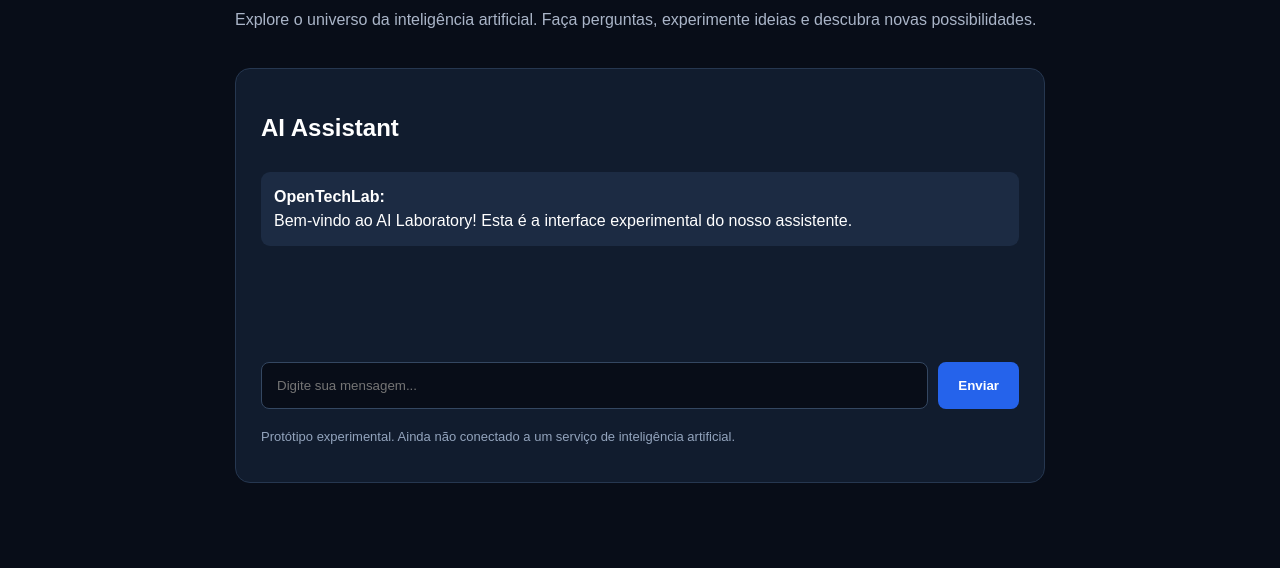
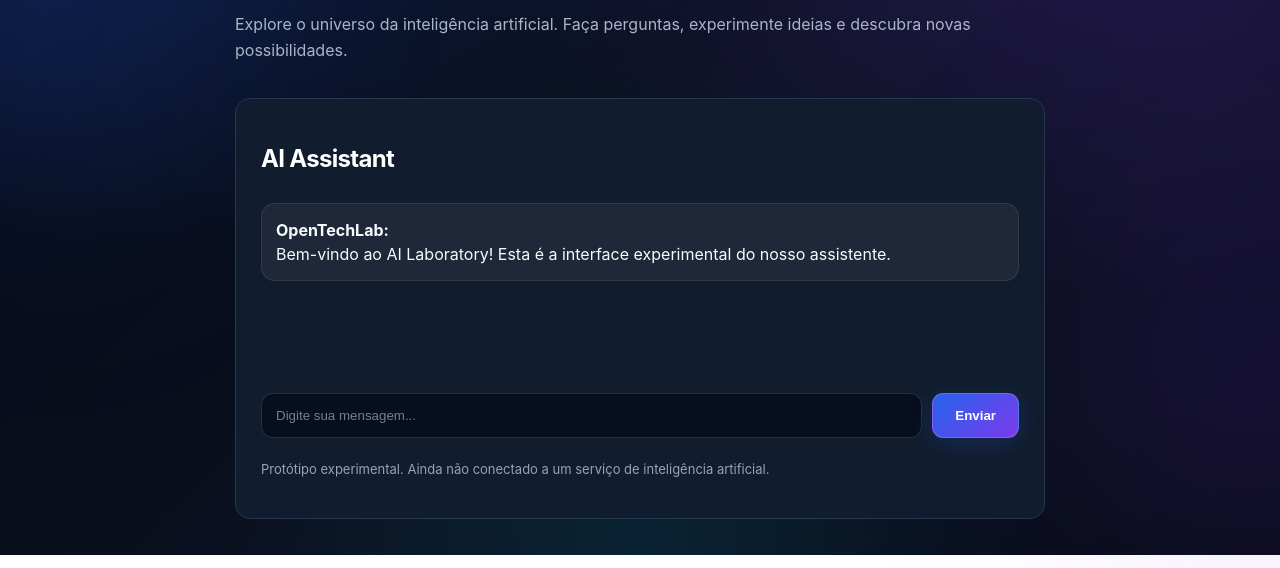
Before and after one commit to pedrocabanhas/ONEVISION, a plain HTML site: page ai/index.html in a window 1280 px wide. Shown: the part 245-813 px from the top of the page. Drawn offline with Linux system fonts and the light colour scheme.

Commit message:
Update index.html

```diff
--- a/ai/index.html
+++ b/ai/index.html
@@ -104,6 +104,213 @@ button {
     flex-direction: column;
   }
 }
+
+/* =================================
+   OPENTECHLAB - AI PREMIUM DESIGN
+================================= */
+
+* {
+  box-sizing: border-box;
+}
+
+html {
+  scroll-behavior: smooth;
+}
+
+body {
+  min-height: 100vh;
+  margin: 0;
+  color: #f8fafc;
+  font-family: Inter, Arial, sans-serif;
+  background:
+    radial-gradient(ellipse at 10% 10%, rgba(37, 99, 235, .22), transparent 40%),
+    radial-gradient(ellipse at 90% 25%, rgba(124, 58, 237, .20), transparent 40%),
+    radial-gradient(ellipse at 50% 100%, rgba(6, 182, 212, .12), transparent 45%),
+    linear-gradient(135deg, #050816, #0b1120 55%, #080b18);
+  background-attachment: fixed;
+}
+
+/* Ambient light */
+
+body::before,
+body::after {
+  content: "";
+  position: fixed;
+  width: 400px;
+  height: 400px;
+  border-radius: 50%;
+  filter: blur(120px);
+  pointer-events: none;
+  z-index: -1;
+}
+
+body::before {
+  top: 5%;
+  left: -180px;
+  background: rgba(37, 99, 235, .15);
+}
+
+body::after {
+  right: -180px;
+  bottom: 0;
+  background: rgba(124, 58, 237, .15);
+}
+
+/* Header */
+
+header {
+  background: rgba(8, 13, 29, .65);
+  backdrop-filter: blur(20px);
+  -webkit-backdrop-filter: blur(20px);
+  border-bottom: 1px solid rgba(255, 255, 255, .10);
+}
+
+/* Main containers */
+
+.container,
+main,
+.chat-container,
+.chat-box {
+  color: #f8fafc;
+}
+
+/* Glass panels */
+
+.card,
+.panel,
+.chat-container,
+.chat-box,
+.sidebar,
+section {
+  background: rgba(255, 255, 255, .045);
+  border: 1px solid rgba(255, 255, 255, .10);
+  backdrop-filter: blur(18px);
+  -webkit-backdrop-filter: blur(18px);
+  border-radius: 18px;
+  box-shadow: 0 12px 35px rgba(0, 0, 0, .18);
+}
+
+/* Typography */
+
+h1, h2, h3, h4 {
+  color: #ffffff;
+  letter-spacing: -.7px;
+}
+
+p {
+  color: #aab8d0;
+  line-height: 1.7;
+}
+
+/* Inputs */
+
+input,
+textarea {
+  background: rgba(5, 10, 25, .75) !important;
+  color: #ffffff !important;
+  border: 1px solid rgba(148, 163, 184, .22) !important;
+  border-radius: 12px !important;
+  padding: 14px !important;
+  outline: none;
+  transition: .3s ease;
+}
+
+input:focus,
+textarea:focus {
+  border-color: #6366f1 !important;
+  box-shadow: 0 0 0 3px rgba(99, 102, 241, .15);
+}
+
+input::placeholder,
+textarea::placeholder {
+  color: #718096;
+}
+
+/* Buttons */
+
+button {
+  background: linear-gradient(135deg, #2563eb, #7c3aed) !important;
+  color: #ffffff !important;
+  border: 1px solid rgba(255, 255, 255, .16) !important;
+  border-radius: 11px !important;
+  padding: 12px 22px !important;
+  font-weight: 600;
+  cursor: pointer;
+  transition: .3s ease;
+  box-shadow: 0 5px 22px rgba(37, 99, 235, .22);
+}
+
+button:hover {
+  transform: translateY(-3px);
+  filter: brightness(1.15);
+  box-shadow: 0 8px 28px rgba(124, 58, 237, .35);
+}
+
+/* Links */
+
+a {
+  color: #93c5fd;
+  text-decoration: none;
+  transition: .25s ease;
+}
+
+a:hover {
+  color: #c4b5fd;
+}
+
+/* Chat messages */
+
+.message,
+.chat-message {
+  background: rgba(255, 255, 255, .055);
+  border: 1px solid rgba(255, 255, 255, .09);
+  border-radius: 14px;
+  padding: 14px;
+  margin-bottom: 12px;
+}
+
+/* Scrollbar */
+
+::-webkit-scrollbar {
+  width: 8px;
+}
+
+::-webkit-scrollbar-track {
+  background: #080d18;
+}
+
+::-webkit-scrollbar-thumb {
+  background: linear-gradient(#2563eb, #7c3aed);
+  border-radius: 10px;
+}
+
+/* Animations */
+
+@keyframes aiFadeUp {
+  from {
+    opacity: 0;
+    transform: translateY(18px);
+  }
+  to {
+    opacity: 1;
+    transform: translateY(0);
+  }
+}
+
+main {
+  animation: aiFadeUp .7s ease both;
+}
+
+/* Accessibility */
+
+@media (prefers-reduced-motion: reduce) {
+  *, *::before, *::after {
+    animation-duration: .01ms !important;
+    transition-duration: .01ms !important;
+    scroll-behavior: auto !important;
+  }
+}
+
 </style>
 </head>
 
```
